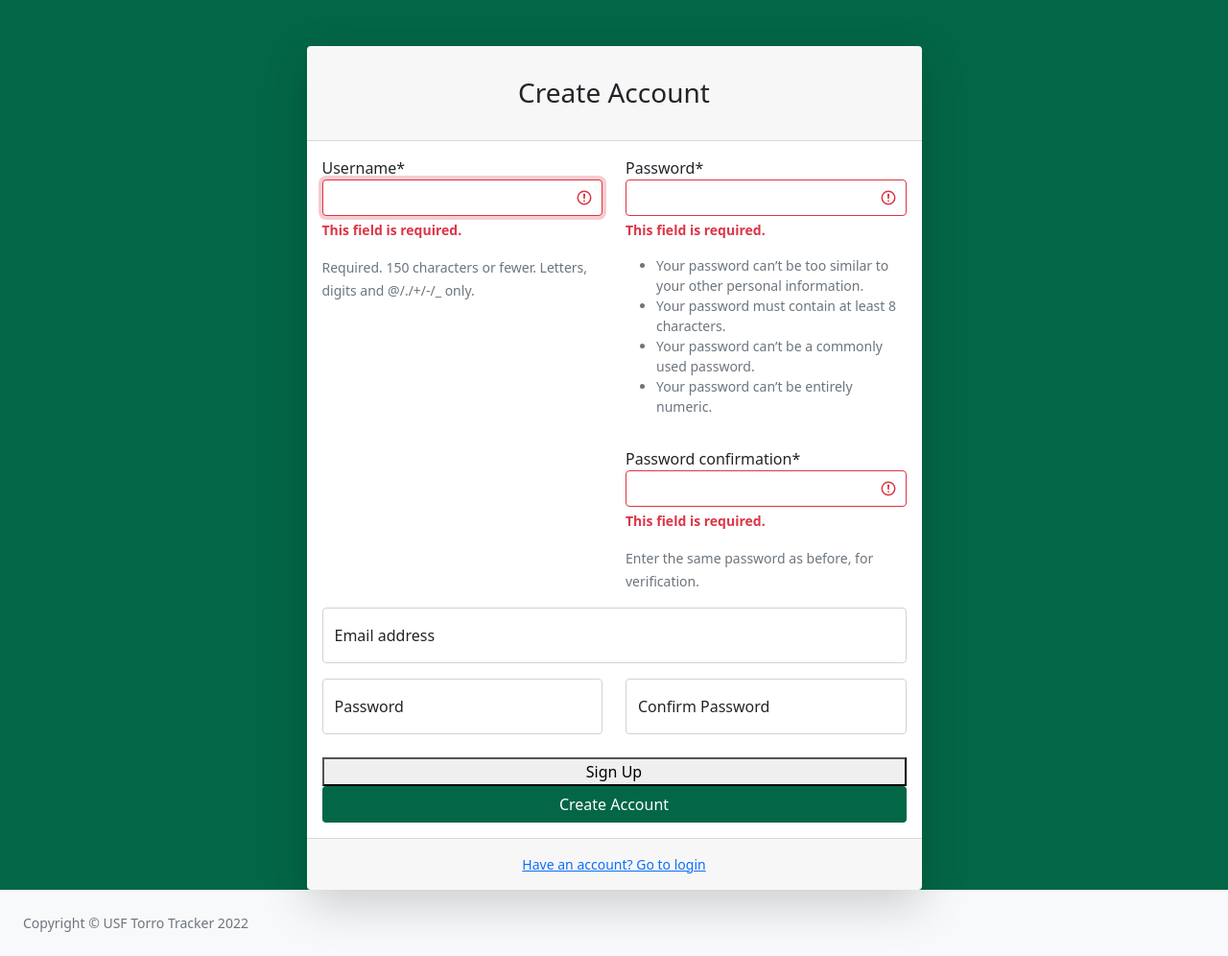
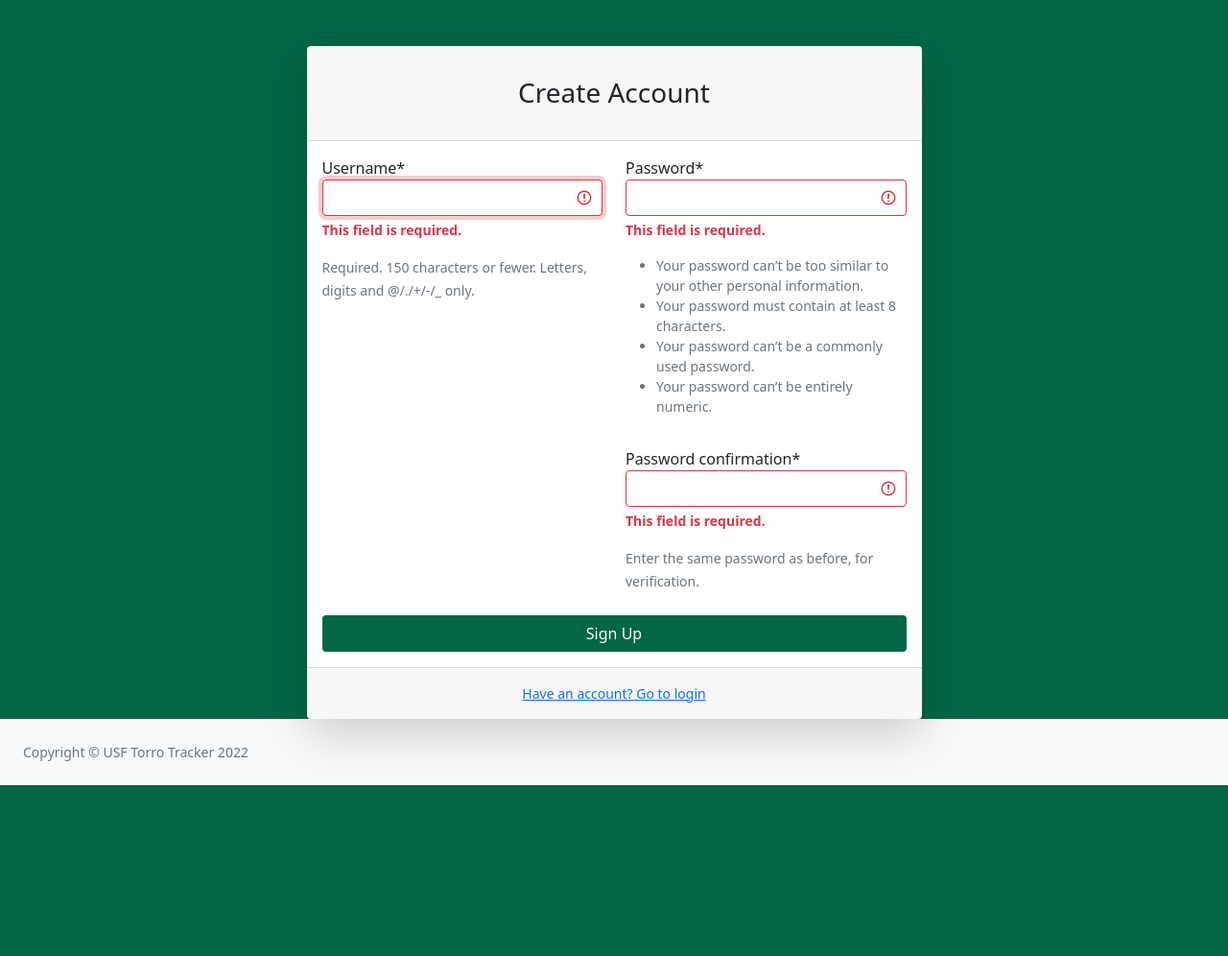
Before and after one commit to CAlfanoNerey/UTT, a Django app: page /signup/ in a window 1280 px wide. Shown: the whole page at 96% size. After the commit the page ends 818 px from the top, so only its background shows below. Run offline with Django 4.2, Linux system fonts and the light colour scheme; parts of the project's set-up code (start-up, migrations or seed data) failed here and were passed over; some libraries are stand-ins or nearby versions.

Commit message:
merged changes from frontend to dev branch

```diff
--- a/seniorProj/mysite/scheduler/templates/login.html
+++ b/seniorProj/mysite/scheduler/templates/login.html
@@ -40,8 +40,8 @@
                                             </div>
                                             <div class="d-flex align-items-center justify-content-between mt-4 mb-0">
                                                 <a class="small" href="password.html">Forgot Password?</a>
-                                                <a class="btn btn-primary" href="index.html" style="background-color: rgba(3,102,71,255)>Login</a>
-                                                <button type="submit" class="btn btn-primary">Login</button>
+                                                {% comment %} <a class="btn btn-primary" href="index.html" style="background-color: rgba(3,102,71,255)">Login</a> {% endcomment %}
+                                                <button type="submit" class="btn btn-primary" style="background-color: rgba(3,102,71,255)">Login</button>
                                             </div>
                                         </form>
                                     </div>
--- a/seniorProj/mysite/scheduler/templates/register.html
+++ b/seniorProj/mysite/scheduler/templates/register.html
@@ -56,7 +56,7 @@
                                                     </div>
                                                 </div>
                                             </div>
-                                            <div class="form-floating mb-3">
+                                            {% comment %} <div class="form-floating mb-3">
                                                 <input class="form-control" id="inputEmail" type="email" placeholder="name@example.com" />
                                                 <label for="inputEmail">Email address</label>
                                             </div>
@@ -73,10 +73,10 @@
                                                         <label for="inputPasswordConfirm">Confirm Password</label>
                                                     </div>
                                                 </div>
-                                            </div>
+                                            </div> {% endcomment %}
                                             <div class="mt-4 mb-0">
-                                                <div class="d-grid"><button type="submit"> Sign Up </button></div>
-                                                <div class="d-grid"><a class="btn btn-primary btn-block" href="login.html" style="background-color: rgba(3,102,71,255)">Create Account</a></div>
+                                                <div class="d-grid"><button type="submit" class="btn btn-primary btn-block" style="background-color: rgba(3,102,71,255)"> Sign Up </button></div>
+                                                {% comment %} <div class="d-grid"><a class="btn btn-primary btn-block" href="login.html" style="background-color: rgba(3,102,71,255)">Create Account</a></div> {% endcomment %}
                                             </div>
                                         </form>
                                     </div>
```
